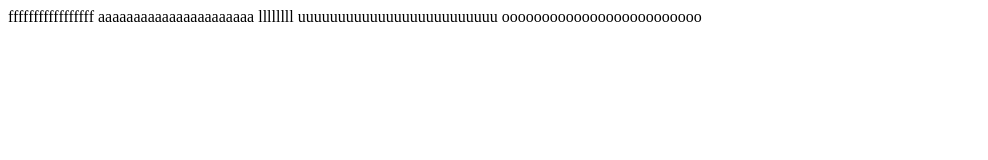
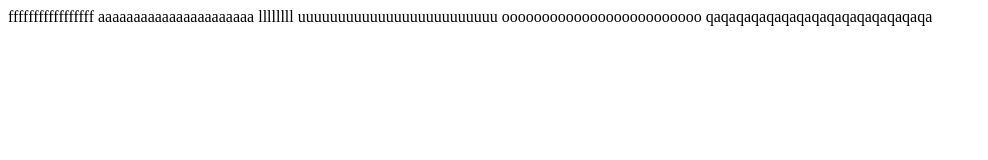
Before and after one commit to seanfan76/hello-world, a plain HTML site: page index.html in a window 1280 px wide. Shown: the whole page, without its empty margins (0-988 px from the left). Drawn offline with Linux system fonts and the light colour scheme.

Commit message:
no message

```diff
--- a/index.html
+++ b/index.html
@@ -13,5 +13,6 @@
   llllllll
   uuuuuuuuuuuuuuuuuuuuuuuuu
   ooooooooooooooooooooooooo
+  qaqaqaqaqaqaqaqaqaqaqaqaqaqaqa
  </BODY>
 </HTML>
```
